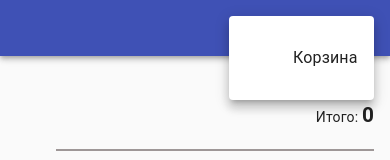
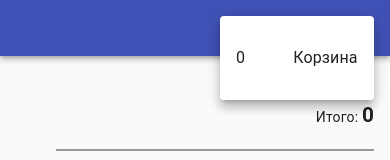
Before and after one commit to maxi-mass/tz-perx, a React (Create React App) app: page /cart in a window 390 px wide. Both pictures are taken after a click on the button "show more". Shown: the top 160 px of the page. Built offline with nearby package versions, Linux system fonts and the light colour scheme.

Commit message:
In progress...

```diff
--- a/src/components/Navbar/Navbar.jsx
+++ b/src/components/Navbar/Navbar.jsx
@@ -55,6 +55,7 @@ const useStyles = makeStyles(theme => ({
 
 const Navbar = () => {
   const cartTotal = useSelector(state => state.good.cartTotal);
+  const sumTotal = useSelector(state => state.good.sumTotal);
 
   const classes = useStyles();
   const [mobileMoreAnchorEl, setMobileMoreAnchorEl] = React.useState(null);
@@ -80,6 +81,7 @@ const Navbar = () => {
       onClose={handleMobileMenuClose}
     >
       <MenuItem>
+        {Number(sumTotal.toFixed(2))}
         <IconButton aria-label="show 11 new notifications" color="inherit">
           <Badge badgeContent={cartTotal} color="secondary">
             <Link className={classes.cartLink} to="cart">
@@ -103,6 +105,7 @@ const Navbar = () => {
           </Typography>
           <div className={classes.grow} />
           <div className={classes.sectionDesktop}>
+            {Number(sumTotal.toFixed(2))}
             <IconButton aria-label="show 17 new notifications" color="inherit">
               <Badge badgeContent={cartTotal} color="secondary">
                 <Link className={classes.cartLink} to="cart">
--- a/src/store/actions/goodActions.js
+++ b/src/store/actions/goodActions.js
@@ -2,13 +2,16 @@ import { LOAD_GOODS, REMOVE_FROM_CART, REMOVE_ALL_FROM_CART, ADD_TO_CART, LOAD_C
 
 export const loadCart = () => dispatch => {
   const saved = JSON.parse(localStorage.getItem("cart") || "[]");
-  let cartTotal = 0;
+  //let cartTotal = 0;
   let sumTotal = 0;
   saved.forEach(good => {
-    cartTotal += parseInt(good.qty);
+    //cartTotal += parseInt(good.qty);
     sumTotal += good.price;
   });
-
+  const cartTotal = saved.reduce((accumulator, current) => {
+    console.log(accumulator, current)
+  }, 0)
+  //console.log(cartTotal);
   dispatch({ type: LOAD_CART, payload: { cart: saved, cartTotal, sumTotal } })
 };
 
--- a/src/store/reducers/goodReducer.js
+++ b/src/store/reducers/goodReducer.js
@@ -18,13 +18,14 @@ export const goodReducer = (state = initialState, action) => {
         }
         return good;
       });
+
       return isAdded
         ? { ...state, cart: updatedCart, cartTotal: state.cartTotal + 1 }
         : {
           ...state,
           cart: [{ ...action.payload, qty: 1 }, ...state.cart],
           cartTotal: state.cartTotal + 1,
-          sumTotal: state.sumTotal + action.payload.price
+          sumTotal: Number(state.sumTotal.toFixed(2)) + Number(action.payload.price.toFixed(2))
         };
     }
     case LOAD_CART: {
@@ -46,7 +47,7 @@ export const goodReducer = (state = initialState, action) => {
           return good;
         }),
         cartTotal: state.cartTotal - 1,
-        sumTotal: state.sumTotal - action.payload.price
+        sumTotal: Number(state.sumTotal.toFixed(2)) - Number(action.payload.price.toFixed(2))
       }
     }
     case REMOVE_ALL_FROM_CART: {
@@ -59,6 +60,7 @@ export const goodReducer = (state = initialState, action) => {
     }
     case LOAD_GOODS: {
       return state;
+
     }
     default:
       return state;
```
